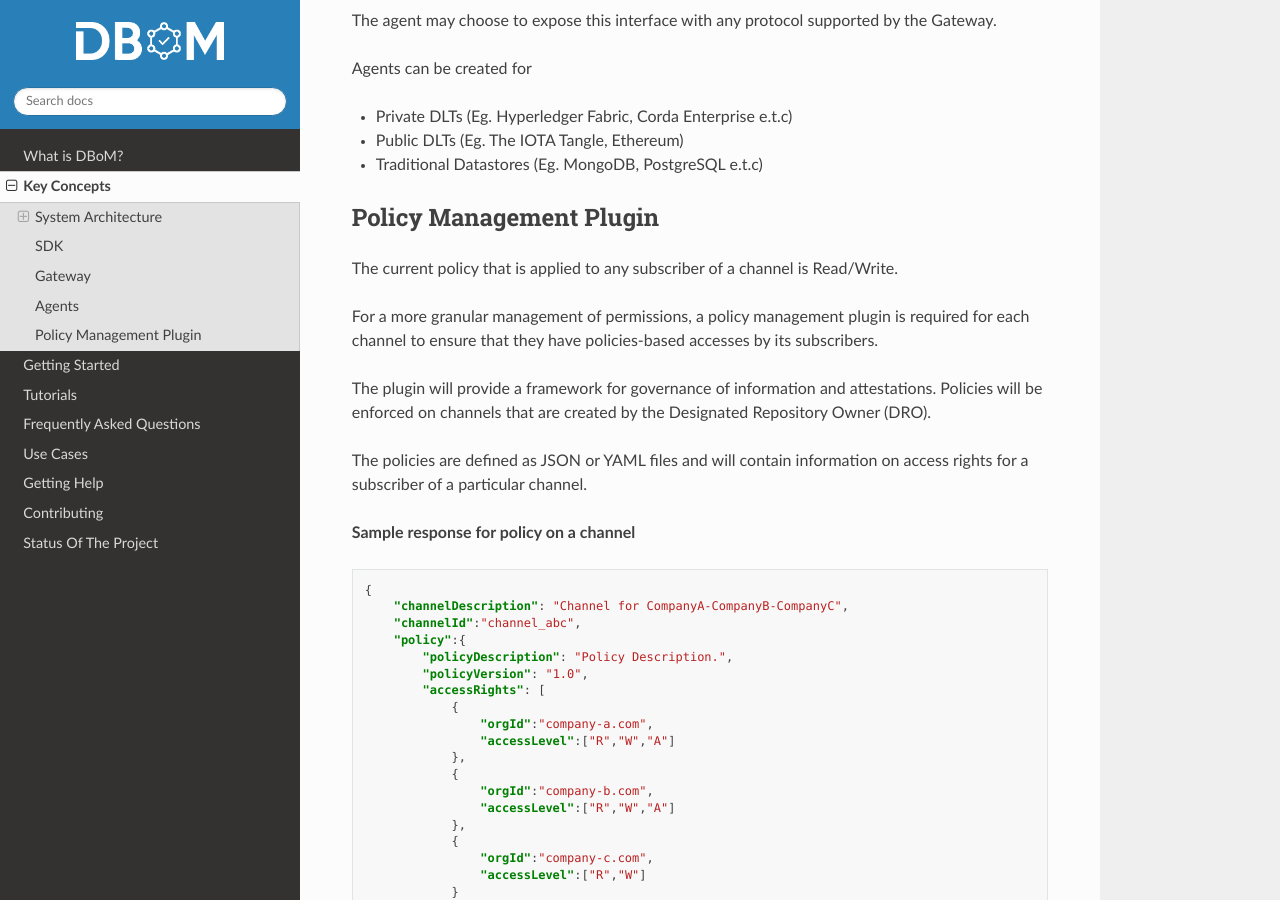
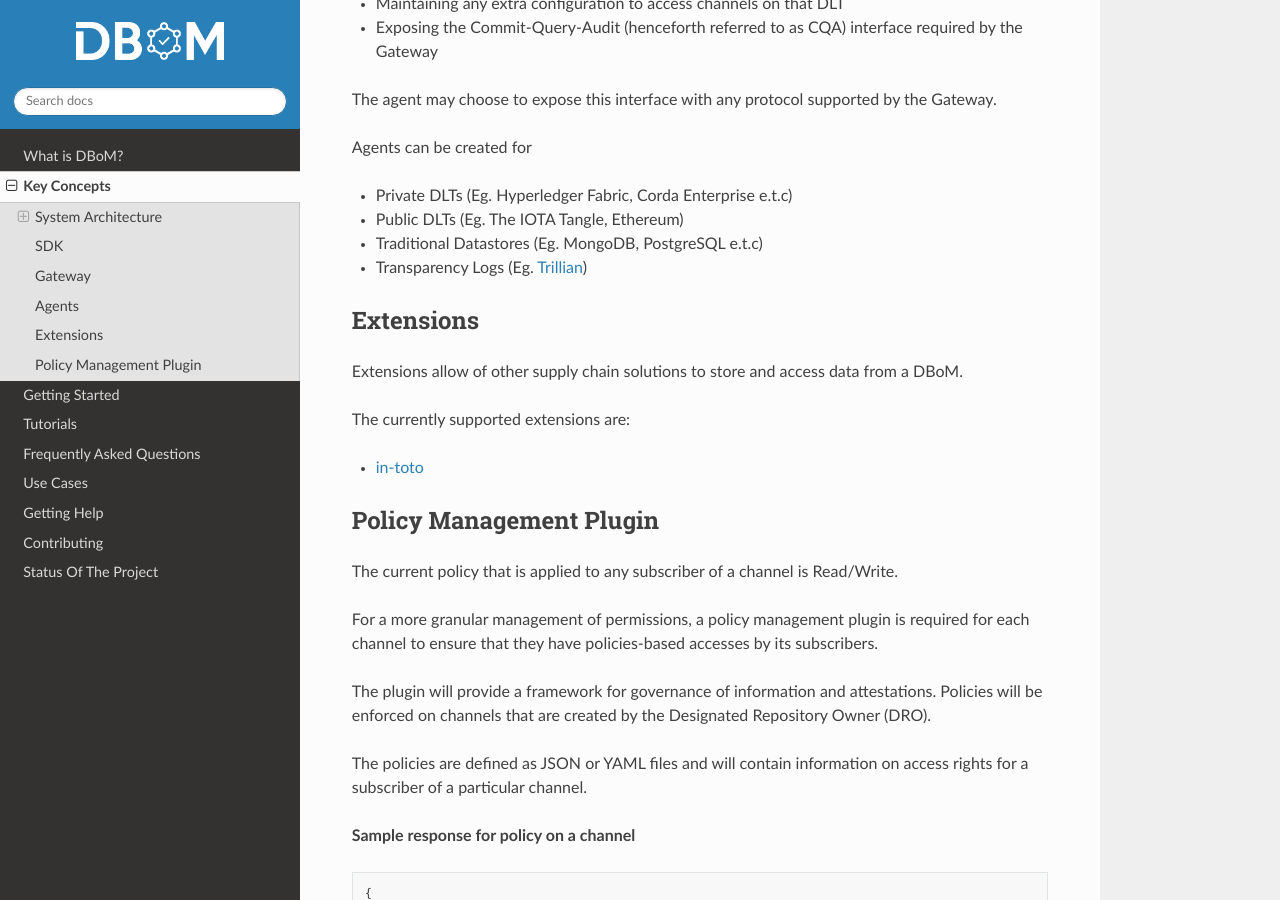
Before and after one commit to DBOMproject/docs, a Sphinx documentation site: the page built from source/key-concepts.rst, in a window 1280 px wide and 900 px high, scrolled down 3081 px. Built offline with Sphinx 7.4.7 and the Read the Docs theme 2.0.0, drawn with Linux system fonts in a browser that asks for light colours.

Commit message:
Update docs for trillian
Update docs for trillian agent and in-toto

```diff
--- a/source/key-concepts.rst
+++ b/source/key-concepts.rst
@@ -93,6 +93,20 @@ Agents can be created for
 - Private DLTs (Eg. Hyperledger Fabric, Corda Enterprise e.t.c)
 - Public DLTs (Eg. The IOTA Tangle, Ethereum)
 - Traditional Datastores (Eg. MongoDB, PostgreSQL e.t.c)
+- Transparency Logs (Eg. Trillian_)
+
+.. _Trillian: https://github.com/google/trillian
+==========
+Extensions
+==========
+
+Extensions allow of other supply chain solutions to store and access data from a DBoM.
+
+The currently supported extensions are:
+
+- in-toto_
+
+.. _in-toto: https://github.com/in-toto/in-toto
 
 
 ========================
```
Also changed, not shown: source/_static/img/dbom-node-arch.png, 1 other file.
